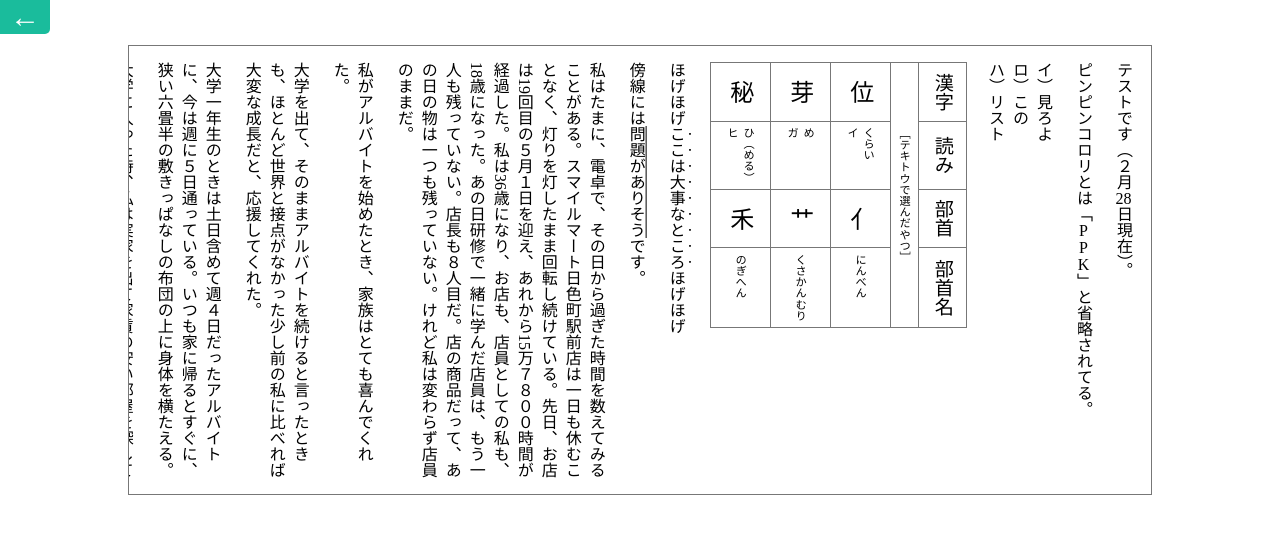
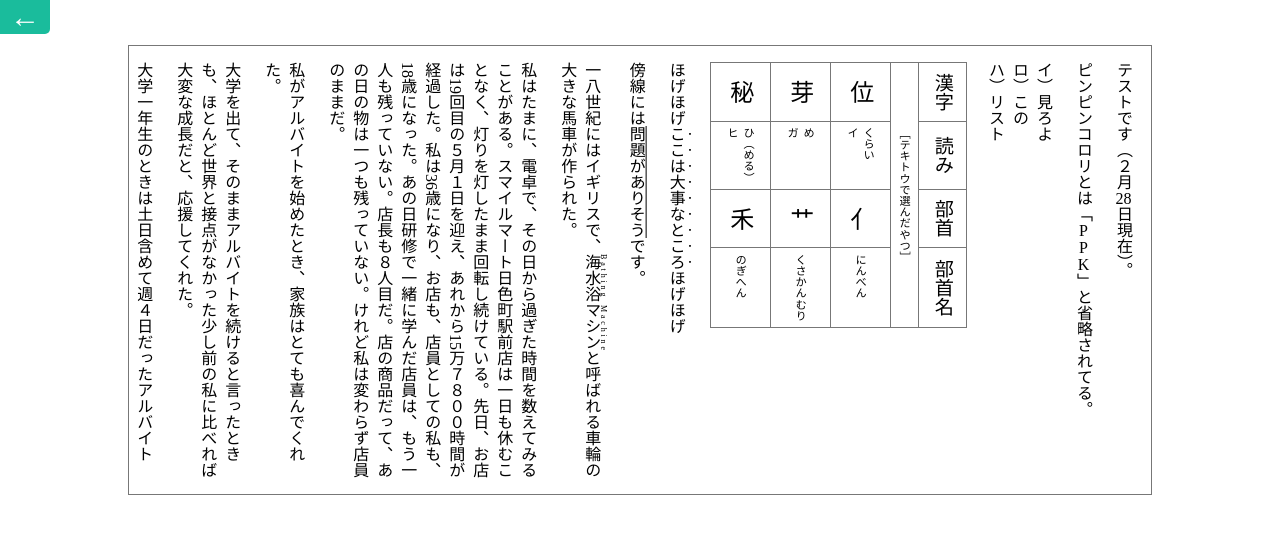
Before and after one commit to MyXoToD/Vertical-Writing-Sandbox, a Jekyll site: the page built from _posts/2021-02-28-1-tobikomi.html, in a window 1280 px wide. Shown: the top 534 px of the page. Built offline with Jekyll 4.4.1, drawn with Linux system fonts in a browser that asks for light colours.

Commit message:
Play around with ruby

```diff
--- a/_posts/2021-02-28-1-tobikomi.html
+++ b/_posts/2021-02-28-1-tobikomi.html
@@ -52,6 +52,9 @@ stylesheet: tobikomi
 
 <p>傍線には<u>問題がありそう</u>です。</p>
 
+<p>一八世紀にはイギリスで、<ruby>海水浴マシン<rt>B a t h i n g &nbsp; M a c h i n e</rt></ruby>と呼ばれる車輪の大きな馬車が作られた。</p>
+<!-- white space handling withing ruby is complicated: https://drafts.csswg.org/css-ruby-1/#white-space -->
+
 <p>私はたまに、電卓で、その日から過ぎた時間を数えてみることがある。スマイルマート日色町駅前店は一日も休むことなく、灯りを灯したまま回転し続けている。先日、お店は19回目の５月１日を迎え、あれから15万７８００時間が経過した。私は36歳になり、お店も、店員としての私も、18歳になった。あの日研修で一緒に学んだ店員は、もう一人も残っていない。店長も８人目だ。店の商品だって、あの日の物は一つも残っていない。けれど私は変わらず店員のままだ。</p>
 
 <p>私がアルバイトを始めたとき、家族はとても喜んでくれた。</p>
--- a/assets/stylesheets/scss/tobikomi.scss
+++ b/assets/stylesheets/scss/tobikomi.scss
@@ -113,5 +113,12 @@
     }
 
     /* - - - - - - - - - - - - - */
+    /* ruby                      */
+
+    rt {
+        ruby-align: space-between;
+    }
+
+    /* - - - - - - - - - - - - - */
     /*                           */
 }
```
